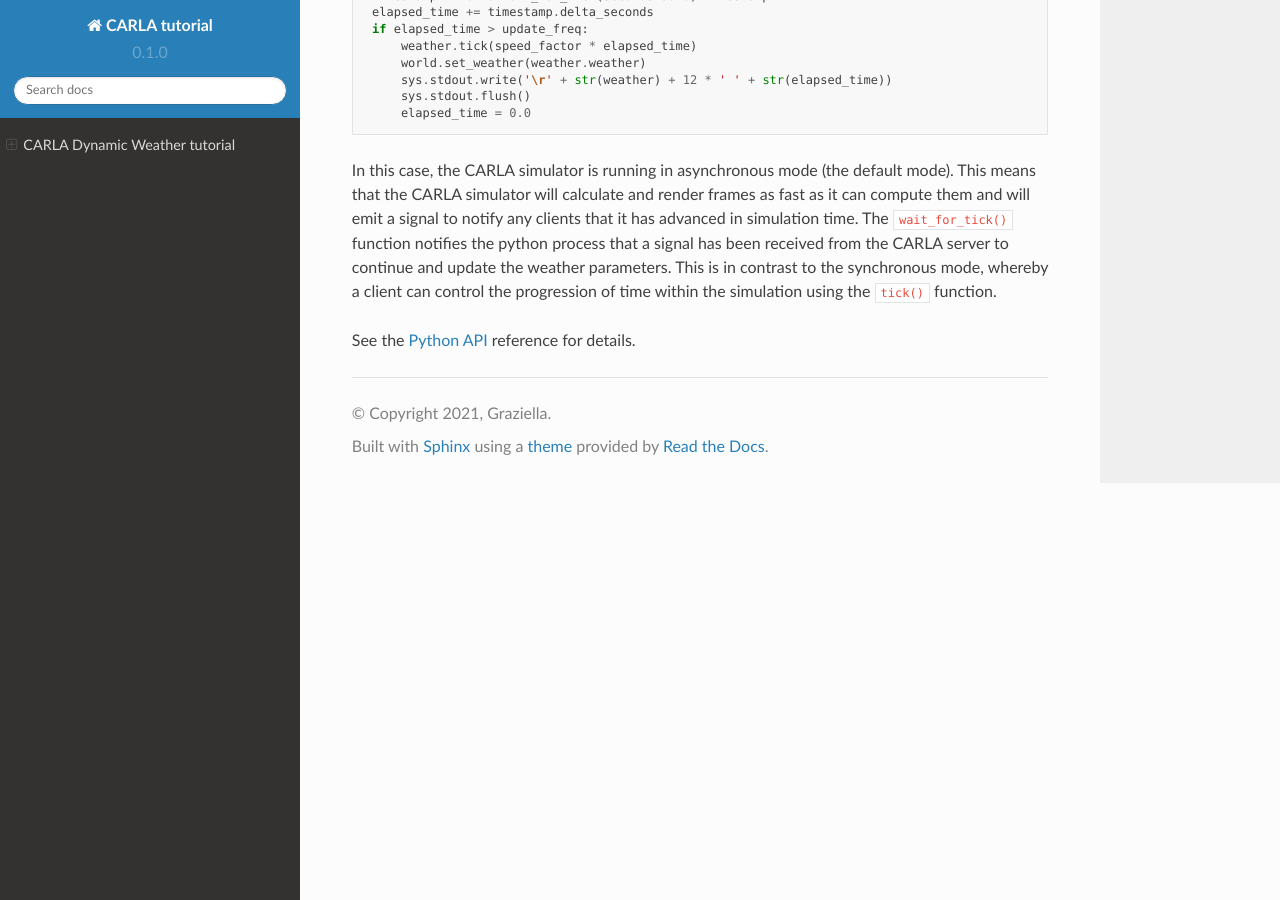
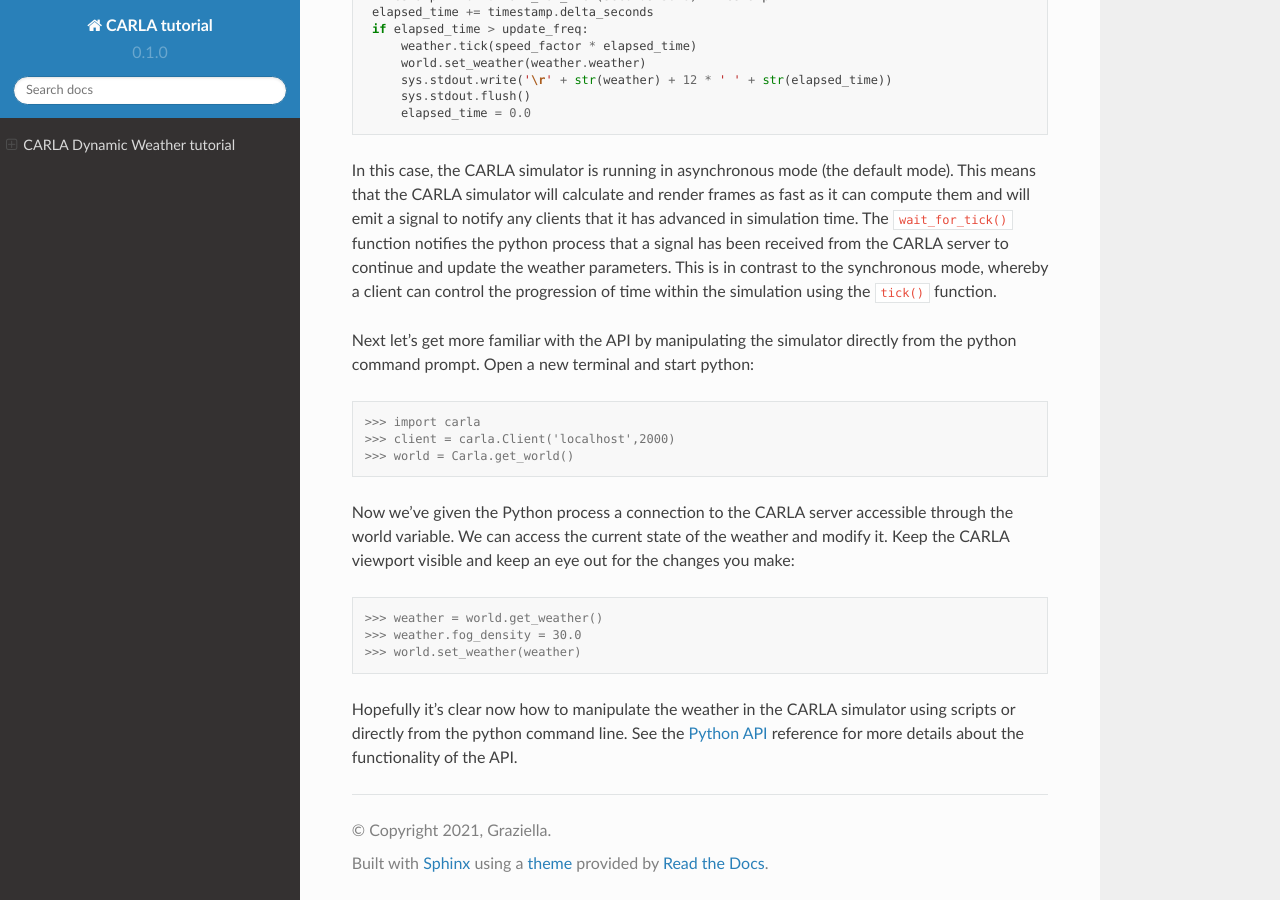
Before and after one commit to MattRowe18/CARLA, a Sphinx documentation site: the page built from docs/source/index.rst, in a window 1280 px wide and 900 px high, scrolled down 3245 px. Built offline with Sphinx 7.4.7 and the Read the Docs theme 2.0.0, drawn with Linux system fonts in a browser that asks for light colours.

Commit message:
Add python commands

```diff
--- a/docs/source/index.rst
+++ b/docs/source/index.rst
@@ -127,4 +127,20 @@
 a signal has been received from the CARLA server to continue and update the weather parameters. This is in contrast to the synchronous mode, whereby a client can control the
 progression of time within the simulation using the ``tick()`` function.
 
-See the `Python API <https://carla.readthedocs.io/en/latest/python_api/>`_ reference for details.
+Next let's get more familiar with the API by manipulating the simulator directly from the python command prompt. Open a new terminal and start python:
+
+.. code-block:: console
+
+   >>> import carla
+   >>> client = carla.Client('localhost',2000)
+   >>> world = Carla.get_world()
+
+Now we've given the Python process a connection to the CARLA server accessible through the world variable. We can access the current state of the weather and modify it. Keep the CARLA viewport visible and keep an eye out for the changes you make:
+
+.. code-block:: console
+
+   >>> weather = world.get_weather()
+   >>> weather.fog_density = 30.0
+   >>> world.set_weather(weather)
+
+Hopefully it's clear now how to manipulate the weather in the CARLA simulator using scripts or directly from the python command line. See the `Python API <https://carla.readthedocs.io/en/latest/python_api/>`_ reference for more details about the functionality of the API.
```
